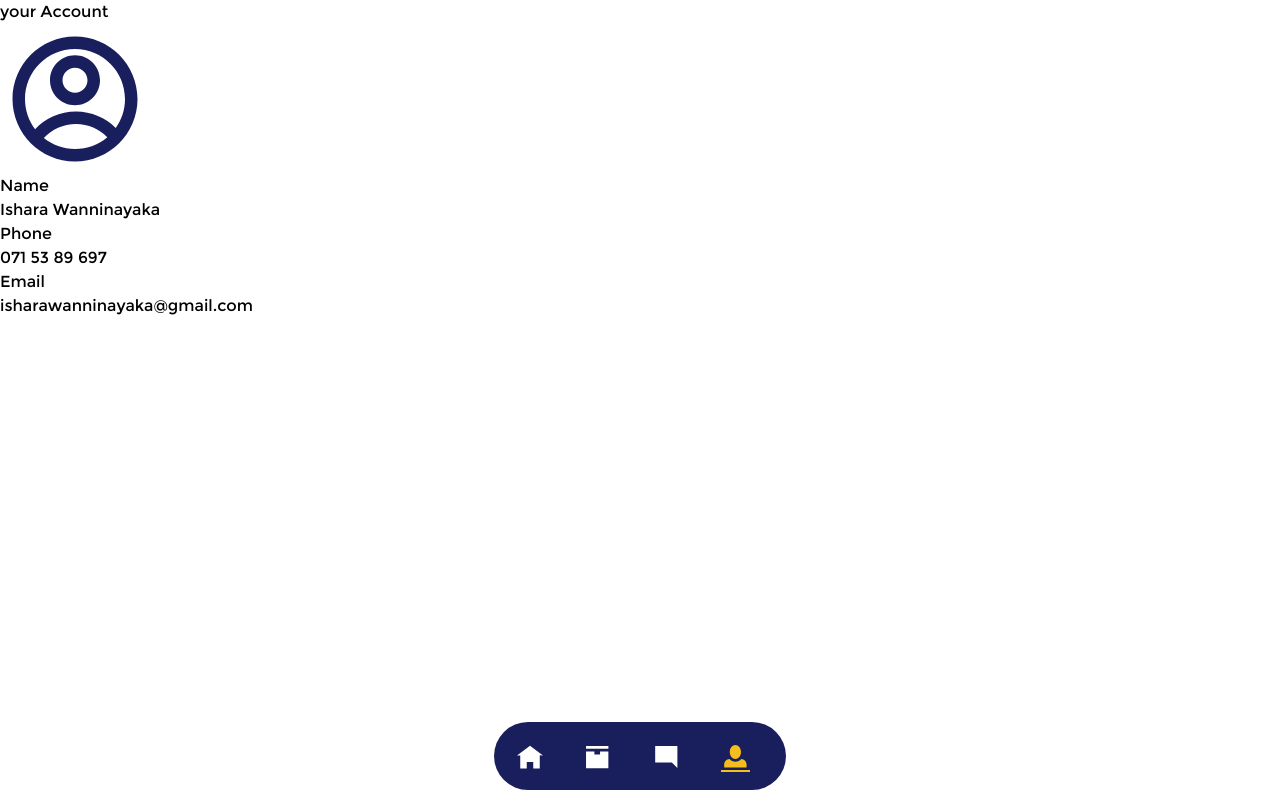
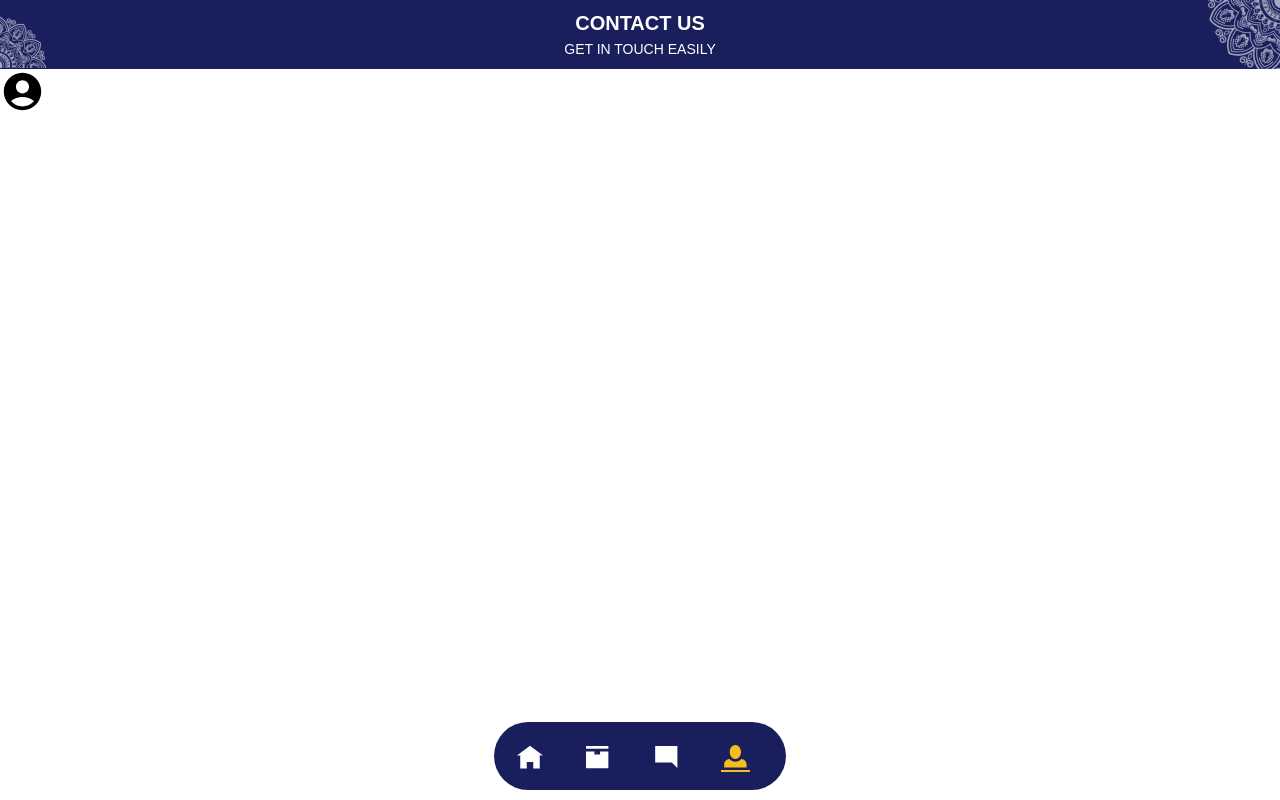
Before and after one commit to IsharaWanninayaka/LMSproject, a React (Create React App) app: page /account in a window 1280 px wide. Built offline with nearby package versions, Linux system fonts and the light colour scheme.

Commit message:
update account component

```diff
--- a/src/components/main-pages/Account.jsx
+++ b/src/components/main-pages/Account.jsx
@@ -1,33 +1,48 @@
 import React from 'react';
 import Footer from './Footer';
-//react icons
-import { RiAccountCircleLine } from "react-icons/ri";
+import holi1 from "../../images/Holi 1.png";
+import holi2 from "../../images/Holi 2.png";
+import { MdAccountCircle } from "react-icons/md";
+
 
 export default function Account() {
 
-  const userName ="Ishara Wanninayaka";
-  const contactNo ="071 53 89 697" ;
-  const email ="isharawanninayaka@gmail.com";
+  const userName = "Ishara Wanninayaka";
+  const contactNo = "071 53 89 697";
+  const email = "isharawanninayaka@gmail.com";
 
 
   return (
-      <div className="wrapper">
-        <div className='account-main'>
-          <div>
-            <p className='acount-text'>your Account</p>
-          </div>
+    <div className="wrapper">
+      <div className='w-full bg-[rgb(25,31,92)] h-[69px] flex flex-row'>
+        <div className='float-left basis-1/5'>
+          <img className='mt-4' src={holi1} alt='' />
+        </div>
 
-          <div className='account-icon'>
-            <RiAccountCircleLine size={150} color='rgb(25,31,92)'/>
-          </div>
+        <div className='basis-3/5'>
+          <p className='mt-[7.59px] text-center text-white text-[20px] font-bold font-montserat'>CONTACT US</p>
+          <p className='mt-[1px] text-center text-white text-[14px] font-light font-montserat'>GET IN TOUCH EASILY</p>
+        </div>
 
-          <div className='account-details'>
-            <div className='text-acc-details'><p className="name">Name</p><span className="name">{userName}</span></div>
-            <div className='text-acc-details'><p className="phone">Phone</p><span className="phone">{contactNo}</span></div>
-            <div className='text-acc-details'><p className="email">Email</p><span className="email">{email}</span></div>
-          </div>
-          <div className='bottom-headder'><Footer/></div>
+        <div className=' basis-1/5'>
+          <img className='float-right' src={holi2} alt='' />
         </div>
       </div>
+
+      <div>
+        <div>
+          <MdAccountCircle size={45} />
+        </div>
+        <div>
+
+        </div>
+      </div>
+
+
+      <div className='bottom-headder'><Footer/></div>
+
+
+
+    </div>
   )
 }
```
